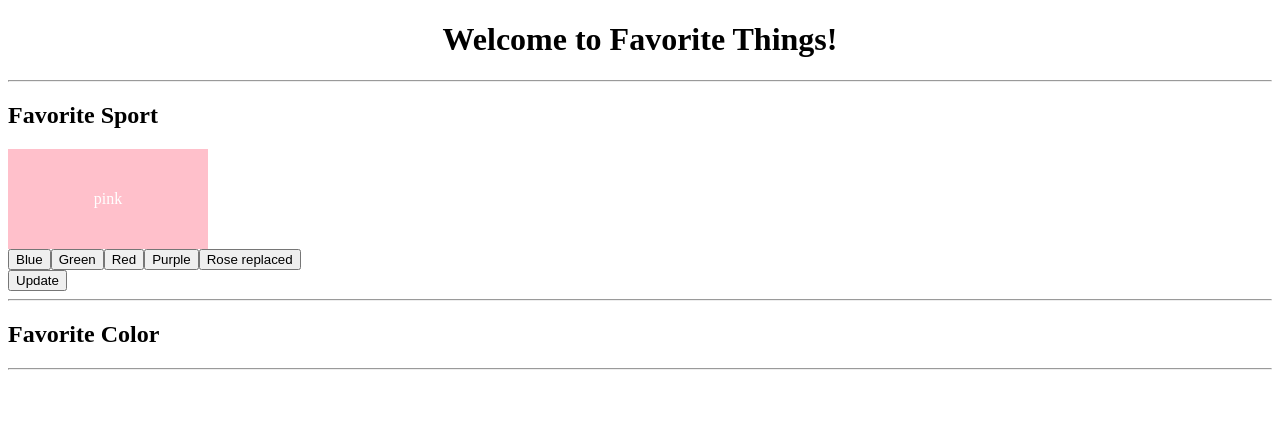
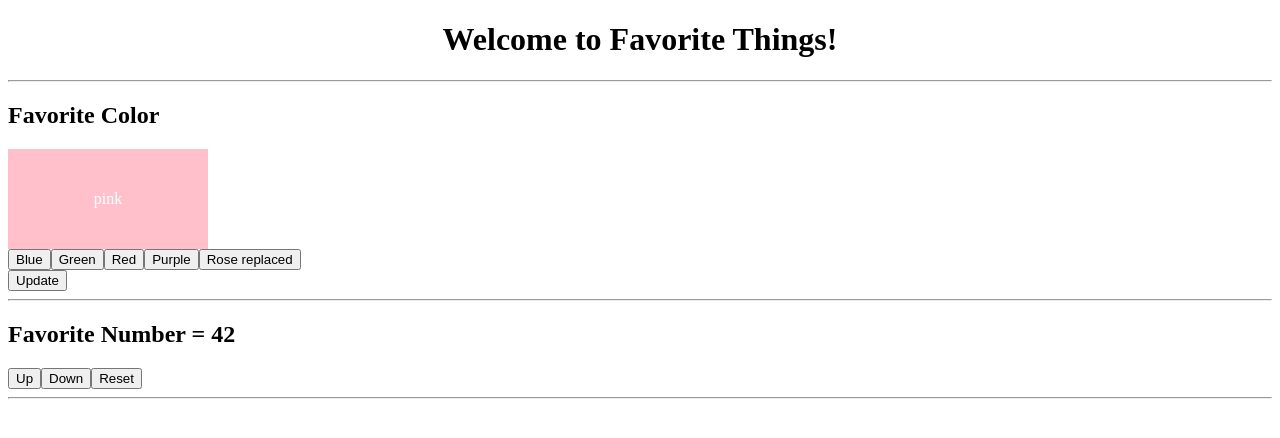
Before and after one commit to callejaspa/favorite-things, an Angular app in the folder FavoriteThings/: page / in a window 1280 px wide. Shown: the top 438 px of the page. Built offline with nearby package versions, Linux system fonts and the light colour scheme.

Commit message:
Local only favorite number

```diff
--- a/FavoriteThings/src/app/app.component.html
+++ b/FavoriteThings/src/app/app.component.html
@@ -6,7 +6,7 @@
 </div>
 
 <hr>
-<h2> Favorite Sport </h2>
+<h2> Favorite Color </h2>
 <div id="box" [style.backgroundColor]="favoriteColor"> {{favoriteColor}} </div>
 <button type="button" (click)="setColor('blue')"> Blue </button>
 <button type="button" (click)="setColor('green')"> Green </button>
@@ -16,7 +16,10 @@
 <br>
 <button type="button" (click)="updateColor()">Update</button>
 <hr>
-<h2> Favorite Color </h2>
+<h2> Favorite Number = {{favoriteNumber}}</h2>
+<button type="button" (click)="setNumber(favoriteNumber + 1)">Up</button>
+<button type="button" (click)="setNumber(favoriteNumber - 1)">Down</button>
+<button type="button" (click)="setNumber(0)">Reset</button>
 
 
 <hr>
--- a/FavoriteThings/src/app/app.component.ts
+++ b/FavoriteThings/src/app/app.component.ts
@@ -8,6 +8,7 @@
 export class AppComponent {
   title: string = 'Favorite Things';
   favoriteColor: string = 'pink';
+  favoriteNumber = 42;
 
   setColor(selectedColor: string): void{
     console.log("You selected the color " + selectedColor);
@@ -17,4 +18,8 @@
   updateColor(): void {
     console.log("TODO:Update the color");
   }
+
+  setNumber(favoriteNumber: number): void {
+    this.favoriteNumber = favoriteNumber;
+  }
 }
```
